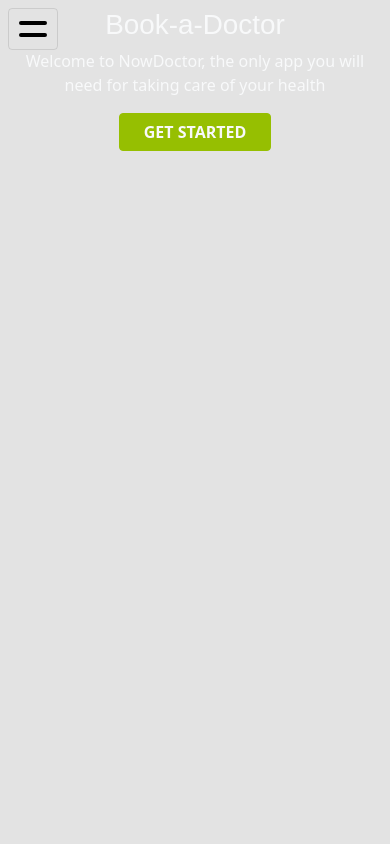
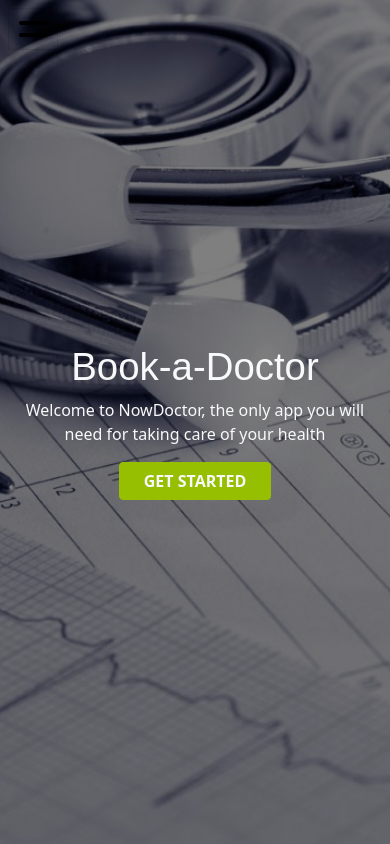
Before and after one commit to Ol-create/Doctors_Appointment, a React (Create React App) app: page / in a window 390 px wide. Built offline with nearby package versions, Linux system fonts and the light colour scheme.

Commit message:
mobile adaptations

```diff
--- a/src/assets/stylesheets/_Home.scss
+++ b/src/assets/stylesheets/_Home.scss
@@ -4,7 +4,19 @@
   flex-direction: column;
 }
 
+.welcome {
+  justify-content: center;
+  align-items: center;
+  height: 100%;
+  background-color: lightgray;
+  background-image: linear-gradient(rgba(0, 0, 0, 0.5), rgba(0, 0, 0, 0.5)), url('../images/doctors-background.jpg');
+  background-size: cover, cover;
+  background-position: center;
 
+  h1 {
+    font-size: 2.4rem;
+  }
+}
 
 .doctors {
   height: 100%;
```
